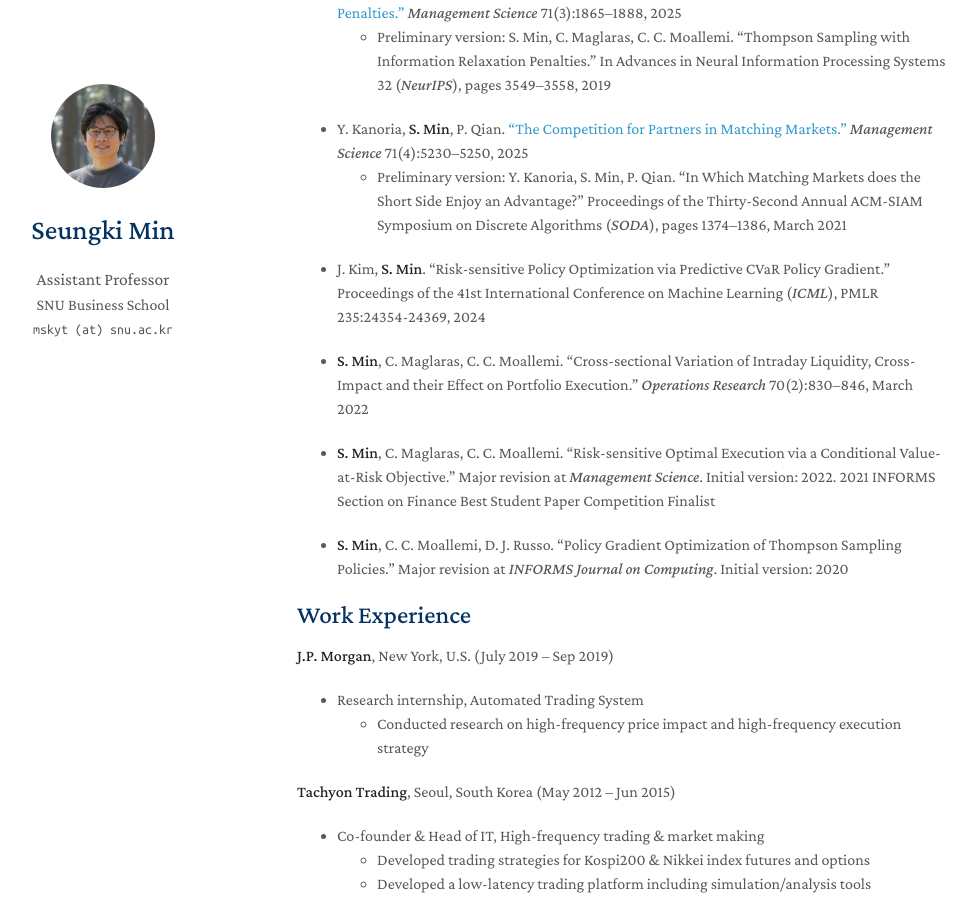
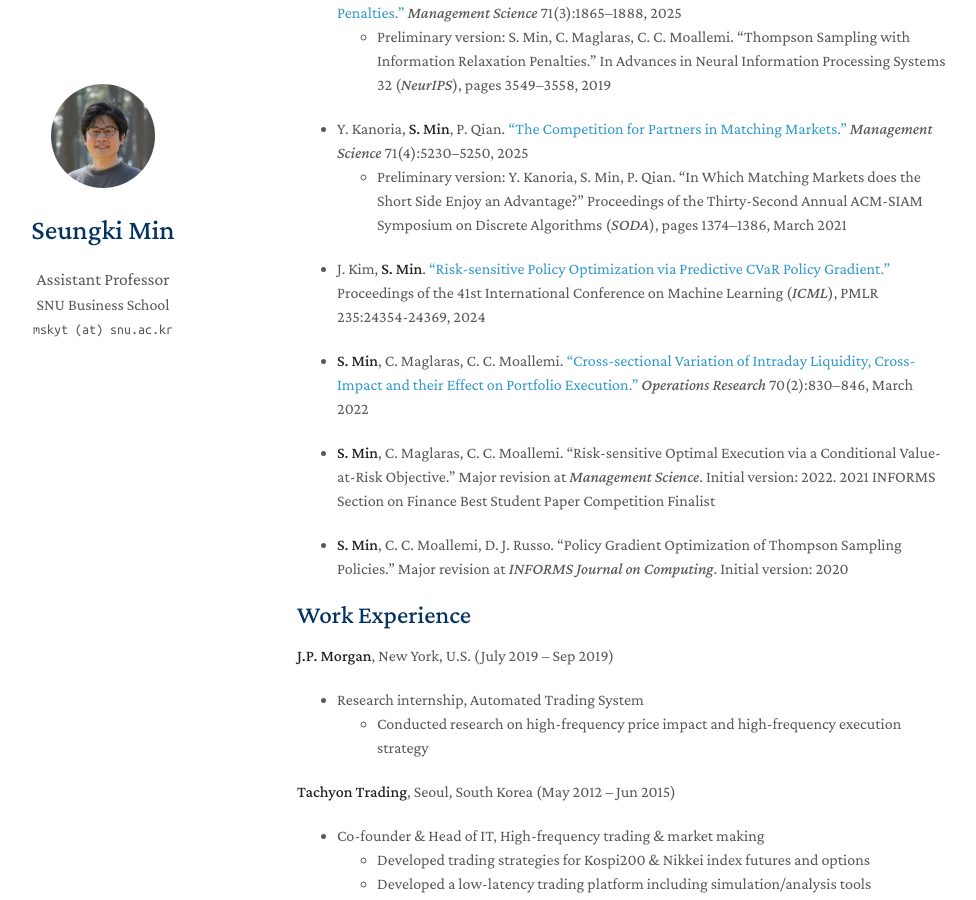
Before and after one commit to mskyt88/mskyt88.github.io, a Jekyll site: the page built from index.md, in a window 1280 px wide and 900 px high, scrolled down 686 px. Shown: the whole window, without its empty margins (173-1149 px from the left). Built offline with Jekyll 4.4.1, drawn with Linux system fonts in a browser that asks for light colours; a style sheet for code colours, icons or effects is not loaded; our own code applies the rules of GitHub Pages for plain Markdown files; part of the change alters nothing that is shown.

```diff
--- a/index.md
+++ b/index.md
@@ -23,9 +23,9 @@ I earned my undergraduate degree in Electrical Engineering from SNU and my Ph.D.
 - Y. Kanoria, **S. Min**, P. Qian. <a href="https://pubsonline.informs.org/doi/10.1287/mnsc.2023.00064">"The Competition for Partners in Matching Markets."</a> *Management Science* 71(4):5230–5250, 2025
   - Preliminary version: Y. Kanoria, S. Min, P. Qian. "In Which Matching Markets does the Short Side Enjoy an Advantage?" Proceedings of the Thirty-Second Annual ACM-SIAM Symposium on Discrete Algorithms (*SODA*), pages 1374–1386, March 2021
 
-- J. Kim, **S. Min**. "Risk-sensitive Policy Optimization via Predictive CVaR Policy Gradient." Proceedings of the 41st International Conference on Machine Learning (*ICML*), PMLR 235:24354-24369, 2024
+- J. Kim, **S. Min**. <a href="https://proceedings.mlr.press/v235/kim24x.html">"Risk-sensitive Policy Optimization via Predictive CVaR Policy Gradient."</a> Proceedings of the 41st International Conference on Machine Learning (*ICML*), PMLR 235:24354-24369, 2024
 
-- **S. Min**, C. Maglaras, C. C. Moallemi. "Cross-sectional Variation of Intraday Liquidity, Cross-Impact and their Effect on Portfolio Execution." *Operations Research* 70(2):830–846, March 2022
+- **S. Min**, C. Maglaras, C. C. Moallemi. <a href="https://pubsonline.informs.org/doi/pdf/10.1287/opre.2021.2201">"Cross-sectional Variation of Intraday Liquidity, Cross-Impact and their Effect on Portfolio Execution."</a> *Operations Research* 70(2):830–846, March 2022
 
 - **S. Min**, C. Maglaras, C. C. Moallemi. "Risk-sensitive Optimal Execution via a Conditional Value-at-Risk Objective." Major revision at *Management Science*. Initial version: 2022. 2021 INFORMS Section on Finance Best Student Paper Competition Finalist
 
```
